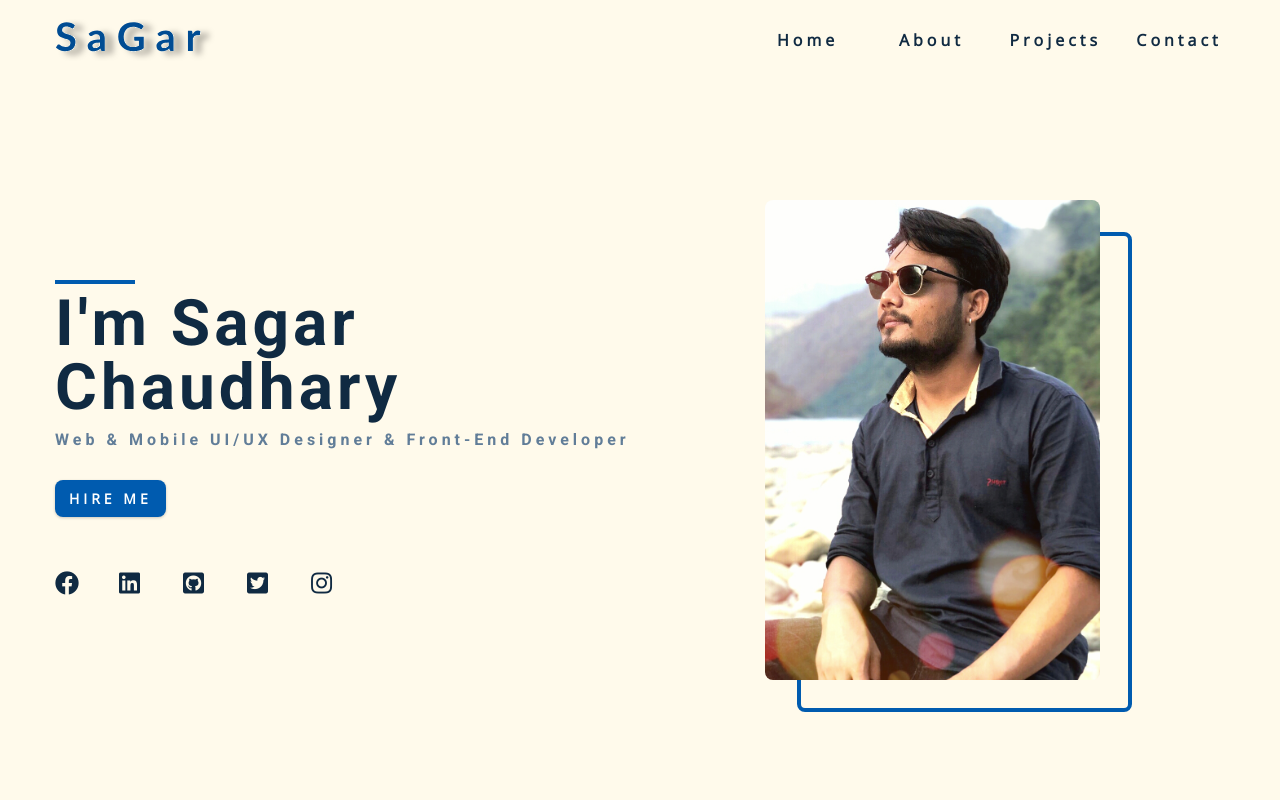
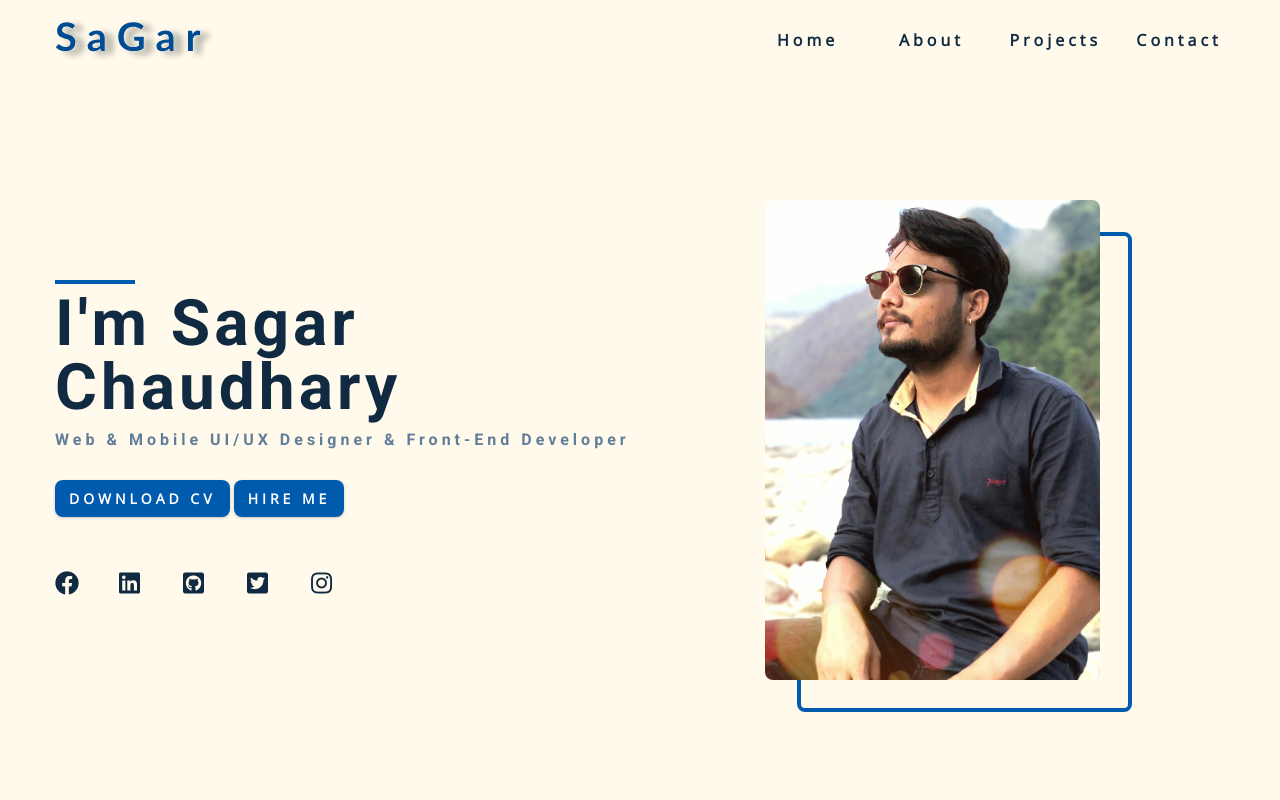
Before and after one commit to sagar2022/myPortfolio, a plain HTML site: page index.html in a window 1280 px wide. Shown: the top 800 px of the page. Drawn offline with nearby package versions, Linux system fonts and the light colour scheme.

Commit message:
added download cv option

```diff
--- a/index.html
+++ b/index.html
@@ -100,7 +100,8 @@
           <div class="underline"></div>
           <h1>i'm sagar chaudhary</h1>
           <h4>Web & mobile UI/UX Designer & Front-End Developer</h4>
-          <a href="contact.html" class="btn hero-btn">hire me</a>
+          <a href="./cv/resume.pdf" download class="btn hero-btn">Download CV</a>
+          <a href="contact.html" class="btn hero-btn">Hire Me</a>
           <!-- social icons -->
           <ul class="social-icons hero-icons">
             <li>
```
Also changed, not shown: 1 other file.
